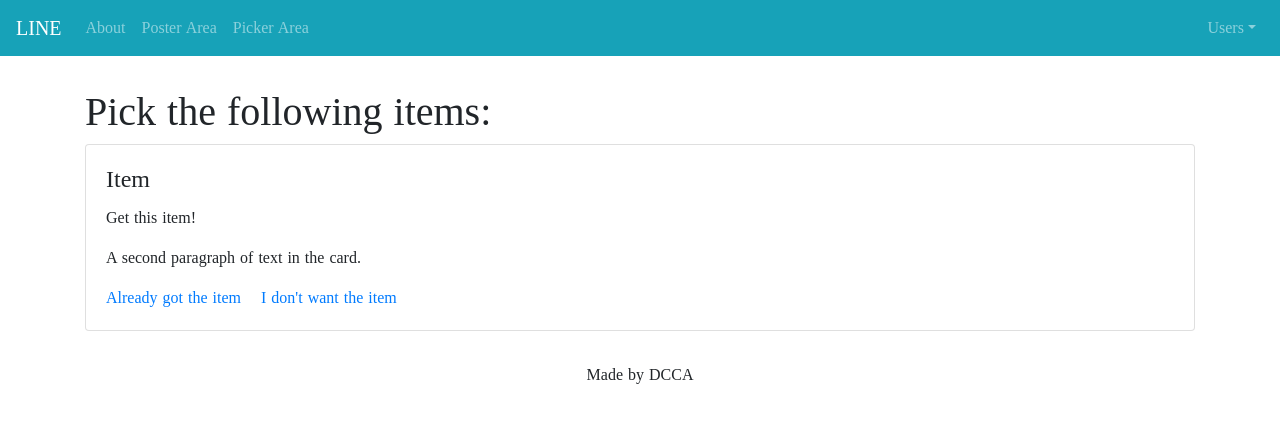
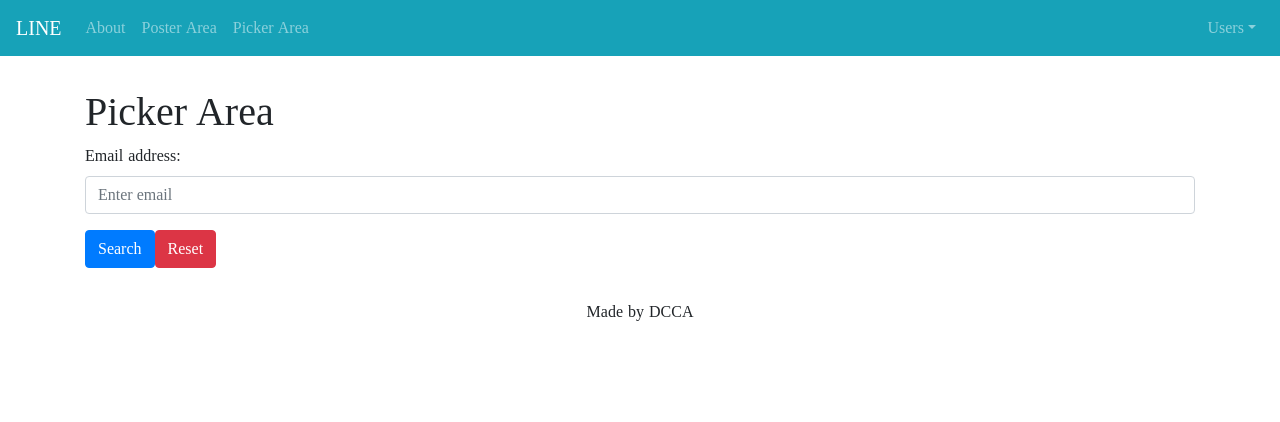
Before and after one commit to DCCA/line, a Nuxt app in the folder client/: page /account/picker in a window 1280 px wide. Shown: the top 422 px of the page. Built offline with nearby package versions, Linux system fonts and the light colour scheme; no server answers; a web font is replaced by a local one.

Commit message:
add picker area in client

```diff
--- a/client/pages/account/picker/index.vue
+++ b/client/pages/account/picker/index.vue
@@ -1,20 +1,64 @@
 <template>
   <div>
-    <h1>Pick the following items:</h1>
-    <b-card title="Item">
-      <b-card-text>Get this item!</b-card-text>
-      <b-card-text>A second paragraph of text in the card.</b-card-text>
-      <b-link href="#" class="card-link">Already got the item</b-link>
-      <b-link href="#" class="card-link">I don't want the item</b-link>
-    </b-card>
+    <h1>Picker Area</h1>
+    <b-form @submit="onSubmit" @reset="onReset" v-if="show">
+      <b-form-group
+        id="input-group-1"
+        label="Email address:"
+        label-for="input-1"
+      >
+        <b-form-input
+          id="input-1"
+          v-model="form.email"
+          type="email"
+          required
+          placeholder="Enter email"
+        ></b-form-input>
+      </b-form-group>
+
+      <b-button type="submit" variant="primary">Search</b-button>
+      <b-button type="reset" variant="danger">Reset</b-button>
+    </b-form>
+    <b-alert
+      v-model="show"
+      v-for="error in errors"
+      variant="danger"
+      class="mt-3"
+      :key="error"
+      >{{ error.msg }}</b-alert
+    >
   </div>
 </template>
 
 <script>
+import { mapState } from "vuex";
+
 export default {
-  middleware: "auth"
+  data() {
+    return {
+      form: {
+        email: ""
+      },
+      show: true
+    };
+  },
+  methods: {
+    async onSubmit(evt) {
+      this.errors = null;
+      evt.preventDefault();
+    },
+    onReset(evt) {
+      this.errors = null;
+      evt.preventDefault();
+      // Reset our form values
+      this.form.email = "";
+      this.form.password = "";
+      // Trick to reset/clear native browser form validation state
+      this.show = false;
+      this.$nextTick(() => {
+        this.show = true;
+      });
+    }
+  }
 };
 </script>
-
-<style scoped>
-</style>
--- a/client/pages/account/poster/index.vue
+++ b/client/pages/account/poster/index.vue
@@ -39,6 +39,12 @@
         <p>
           <span class="font-weight-bold">Pick Up Date:</span>
           {{ item.pickUpDate }}
+        </p>
+      </b-card-text>
+      <b-card-text>
+        <p>
+          <span class="font-weight-bold">Pick Up Date:</span>
+          {{ item.created_at }}
         </p>
       </b-card-text>
       <b-card-text>
```
Also changed, not shown: 1 other file (tests, documents, lock files or other folders).
